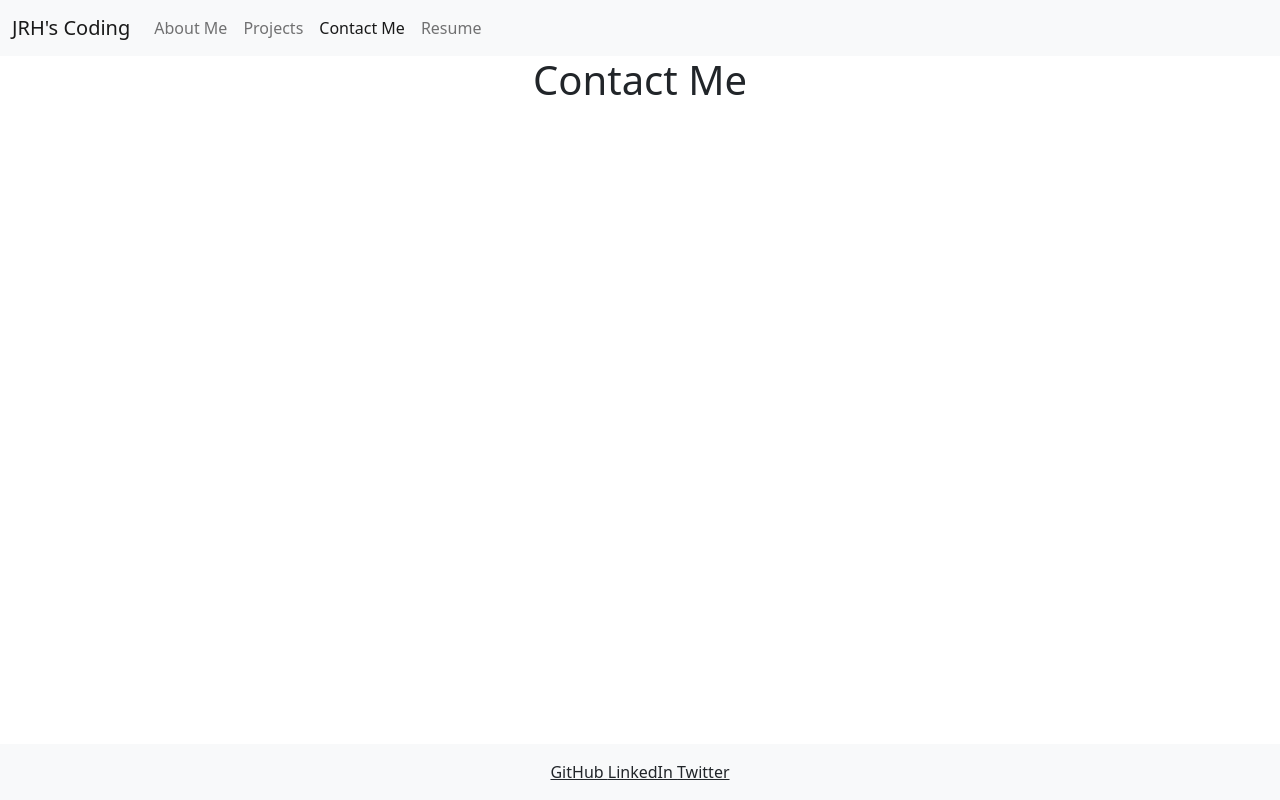
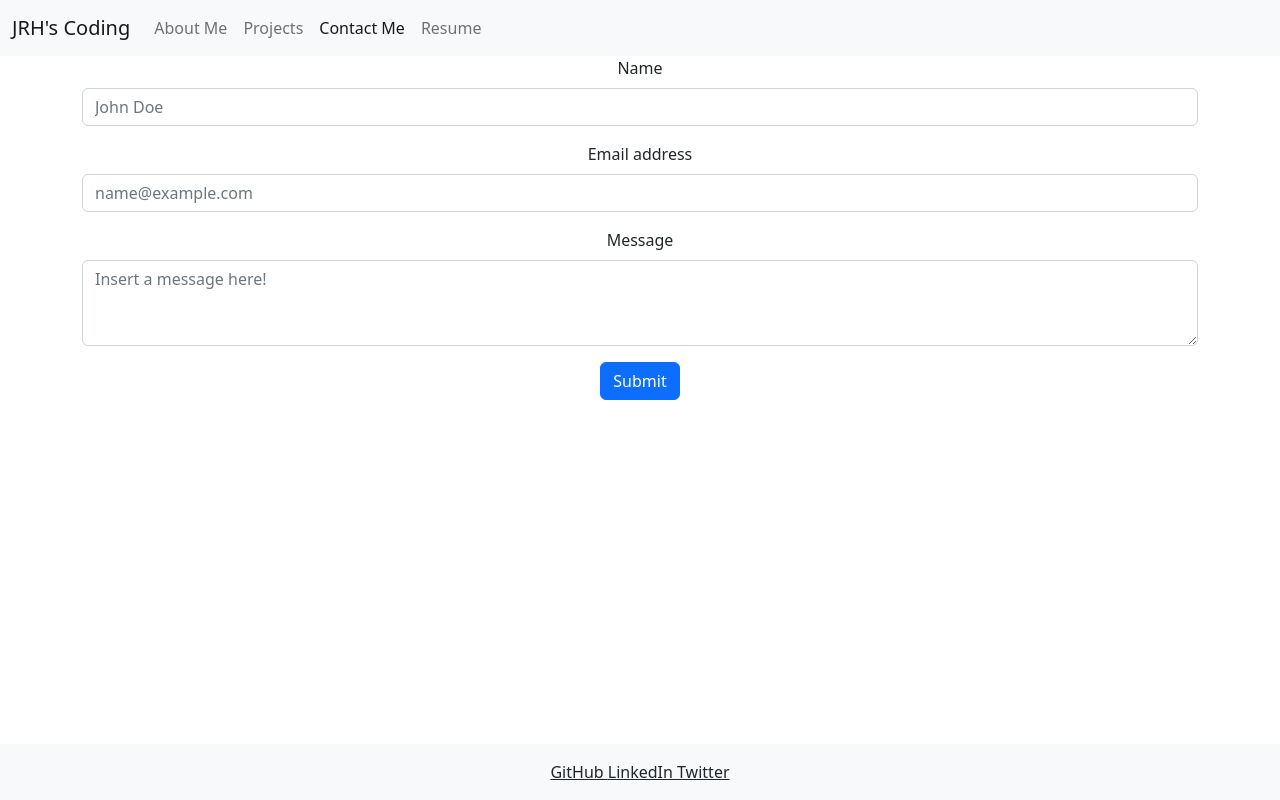
Before and after one commit to jrhscoding/portfolio-2.0, a React (Create React App) app: page / in a window 1280 px wide. Both pictures are taken after a click on the button "Contact Me". Built offline with nearby package versions, Linux system fonts and the light colour scheme.

Commit message:
added form for contact section

```diff
--- a/src/components/Contact/index.js
+++ b/src/components/Contact/index.js
@@ -1,8 +1,65 @@
-import React from "react";
+import React, { useState } from "react";
 
 function Contact() {
+    const [formState, setFormState] = useState({ name: '', email: '', message: '' });
+
+    const [errorMessage, setErrorMessage] = useState('');
+    const { name, email, message } = formState;
+
+    // brought over from prior lesson
+    function validateEmail(email) {
+        var re = /^(([^<>()[\]\\.,;:\s@"]+(\.[^<>()[\]\\.,;:\s@"]+)*)|(".+"))@((\[[0-9]{1,3}\.[0-9]{1,3}\.[0-9]{1,3}\.[0-9]{1,3}\])|(([a-zA-Z\-0-9]+\.)+[a-zA-Z]{2,}))$/;
+        return re.test(String(email).toLowerCase());
+    }
+
+    const handleSubmit = (e) => {
+        e.preventDefault();
+        if (!errorMessage) {
+            setFormState({ name:{name}, email:{email}, message:{message} });
+            console.log('form', formState);
+        }
+    };
+
+    const handleChange = (e) => {
+        if (e.target.name === 'email') {
+            const isValid = validateEmail(e.target.value);
+            if (!isValid) {
+                setErrorMessage('Your email is invalid.');
+            } else {
+                setErrorMessage('');
+            }
+        } else {
+            if (!e.target.value.length) {
+                setErrorMessage(`${e.target.name} is required.`);
+            } else {
+                setErrorMessage('');
+            }
+        }
+    }
+
     return (
-        <h1>Contact Me</h1>
+        <form className="container" onSubmit={handleSubmit}>
+            <div className="mb-3">
+                <label htmlFor="name" className="form-label">Name</label>
+                <input type="text" name="name" className="form-control" id="contact-name" defaultValue={name} onBlur={handleChange} placeholder="John Doe" />
+            </div>
+            <div className="mb-3">
+                <label htmlFor="email" className="form-label">Email address</label>
+                <input type="email" name="email" className="form-control" defaultValue={email} onBlur={handleChange} id="email" placeholder="name@example.com" />
+            </div>
+            <div className="mb-3">
+                <label htmlFor="contact-text" className="form-label">Message</label>
+                <textarea className="form-control" name="message" id="contact-text" defaultValue={message} onBlur={handleChange} placeholder="Insert a message here!" rows="3"></textarea>
+            </div>
+            {errorMessage && (
+                <div>
+                    <p className="error-text">{errorMessage}</p>
+                </div>
+            )}
+            <div className="col-auto">
+                <button type="submit" className="btn btn-primary mb-3">Submit</button>
+            </div>
+        </form>
     )
 }
 
--- a/src/components/Project/index.js
+++ b/src/components/Project/index.js
@@ -6,7 +6,7 @@ function Project(props) {
 
     return (
         <div className="card col mx-1">
-            <img src={image} className="card-img-top" alt={name} />
+            <img src={image} className="card-img-top mx-2 my-4" alt={name} />
                 <div className="card-body">
                     <h5 className="card-title">{name}</h5>
                     <p className="card-text">Some quick example text to build on the card title and make up the bulk of the card's content.</p>
```
